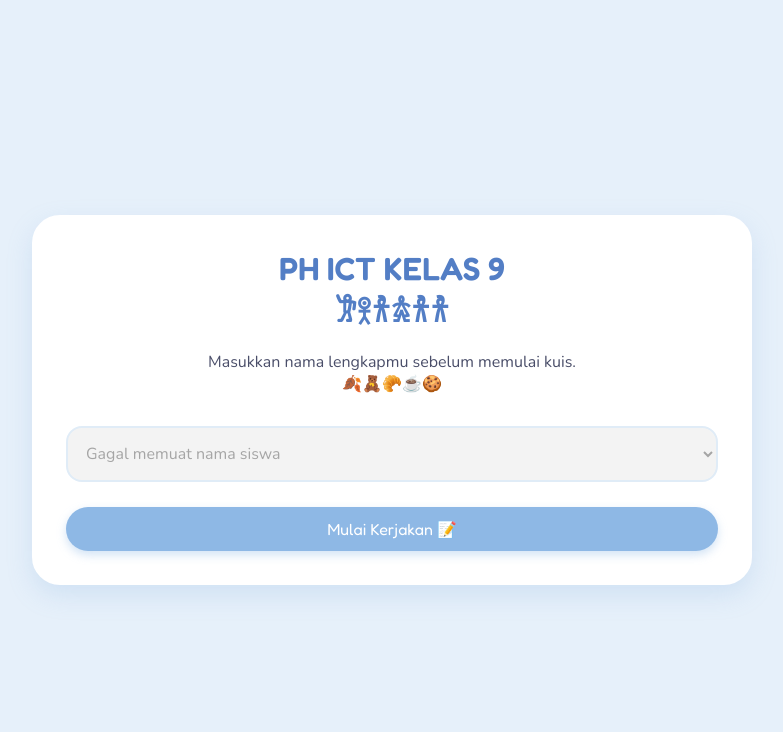
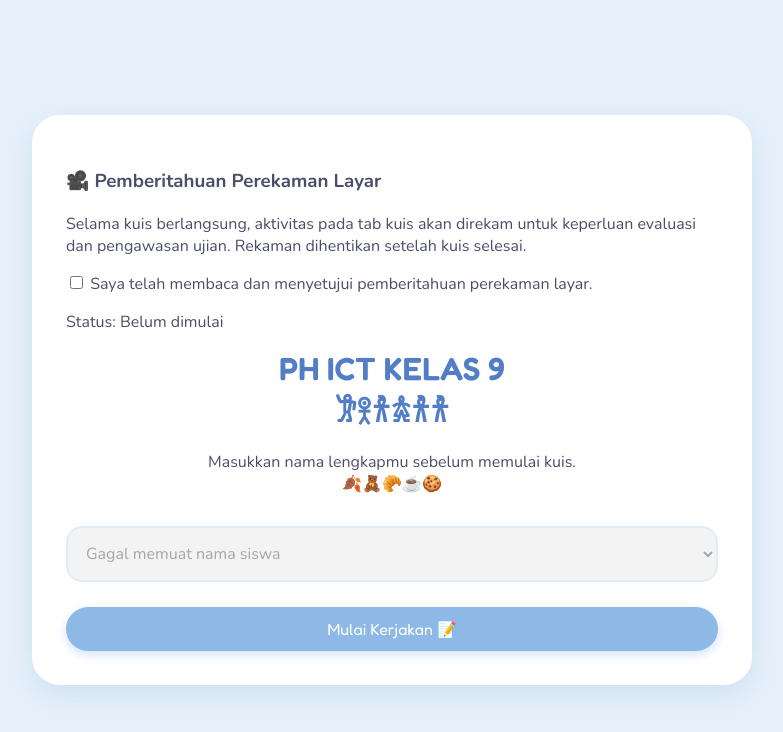
Before and after one commit to RaisaSiahaan/PH9, a plain HTML site: page index.html in a window 1280 px wide. Shown: the whole page, without its empty margins (248-1031 px from the left). Drawn offline with nearby package versions, Linux system fonts and the light colour scheme.

Commit message:
Update index.html

```diff
--- a/index.html
+++ b/index.html
@@ -43,6 +43,21 @@ body{background:var(--bg-color);font-family:'Nunito',sans-serif;color:var(--text
 </head>
 <body>
 <div class="quiz-container">
+  <div class="recording-notice">
+  <h3>🎥 Pemberitahuan Perekaman Layar</h3>
+  <p>
+    Selama kuis berlangsung, aktivitas pada tab kuis akan direkam
+    untuk keperluan evaluasi dan pengawasan ujian.
+    Rekaman dihentikan setelah kuis selesai.
+  </p>
+
+  <label>
+    <input type="checkbox" id="recording-consent">
+    Saya telah membaca dan menyetujui pemberitahuan perekaman layar.
+  </label>
+
+  <p id="recording-status">Status: Belum dimulai</p>
+</div>
   <div id="alert-banner" class="alert-banner">⚠️ Kamu keluar dari tab kuis! Sisa kesempatan: <span id="warning-count">3</span>x lagi.</div>
   <div id="start-box">
     <h1 class="title" style="text-align:center;font-size:32px">PH ICT KELAS 9<br>𐦂𖨆𐀪𖠋𐀪𐀪</h1>
```
